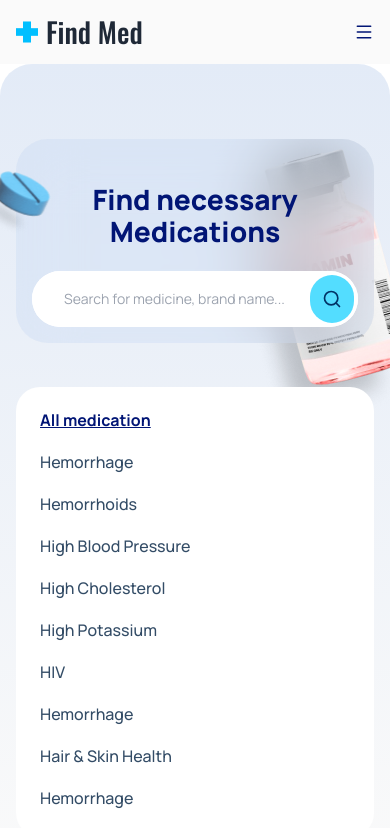
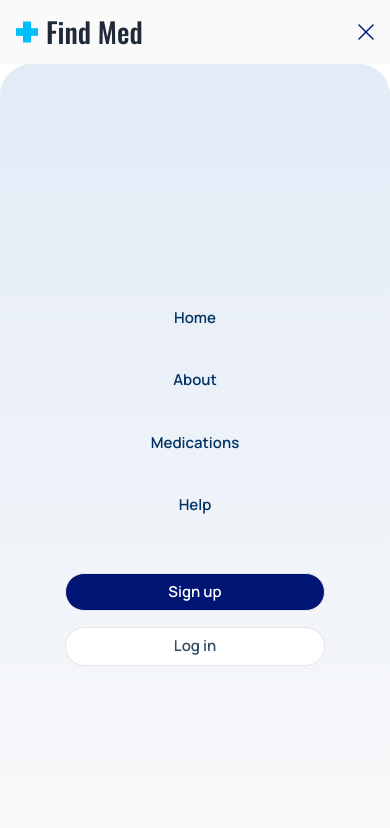
Before and after one commit to tanjilahmed7/jarina-pharmacy, a website: page list.html in a window 390 px wide. Both pictures are taken after a click on the button 364 px from the left and 32 px from the top of the page. Shown: the top 828 px of the page. Drawn offline with nearby package versions, Linux system fonts and the light colour scheme.

Commit message:
fix: list page scroll bar has been fixed

```diff
--- a/index.js
+++ b/index.js
@@ -44,11 +44,11 @@ var swiper3 = new Swiper(".mySwiper3", {
   },
   breakpoints: {
     0: {
-      slidesPerView: 1.5,
+      slidesPerView: 1,
       spaceBetween: 16,
     },
     375: {
-      slidesPerView: 1.5,
+      slidesPerView: 1.2,
       spaceBetween: 16,
     },
     640: {
--- a/list.html
+++ b/list.html
@@ -155,11 +155,11 @@
       </div>
 
       <div class="lg:hidden flex">
-        <button onclick="toggleFunc()" id="openMenuButton" class="block">
+        <button onclick="toggleFuncMenu()" id="openMenuButton" class="block">
           <img src="./assets/Frame 3.svg" alt="Menu Open" />
         </button>
 
-        <button onclick="toggleFunc()" id="closeMenuButton" class="hidden">
+        <button onclick="toggleFuncMenu()" id="closeMenuButton" class="hidden">
           <img src="./assets/menu.png" alt="Menu Close" />
         </button>
       </div>
@@ -168,7 +168,7 @@
     <!-- PRODUCT LIST HERO SECTION  -->
     <section>
       <div
-        class="relative flex flex-col items-center bg-gradient-to-b from-[#E3EBF7] to-[#FAFAFA] rounded-t-[32px] z-50 w-full "
+        class="relative flex flex-col items-center bg-gradient-to-b from-[#E3EBF7] to-[#FAFAFA] rounded-t-[32px] z-50 w-full"
       >
         <div class="w-full h-[283px] flex items-end justify-center relative ">
           <img
@@ -222,10 +222,10 @@
             </div>
           </div>
         </div>
-        <div class="lg:w-[1290px] w-full lg:h-[376px] h-[450px] my-10 lg:my-10  px-4 lg:px-0">
+        <div class="lg:w-[1290px] w-full lg:h-[376px] h-[450px] my-10 lg:my-10  px-4 lg:px-0 ">
 
           <div
-          class="lg:pt-8 pt-6 px-6 lg:px-8 w-full lg:w-full lg:h-full h-full  flex flex-col flex-nowrap lg:flex-wrap gap-6 overflow-scroll z-50  bg-[#FFFFFF] rounded-3xl "
+          class="lg:pt-8 pt-6 px-6 lg:px-8 w-full lg:w-full lg:h-full h-full  flex flex-col flex-nowrap lg:flex-wrap gap-6 overflow-y-scroll custom-scrollbar z-50  bg-[#FFFFFF] rounded-3xl "
         >
 
         <a
--- a/package.json
+++ b/package.json
@@ -16,6 +16,7 @@
     "tailwindcss": "^3.4.15"
   },
   "dependencies": {
-    "swiper": "^11.1.15"
+    "swiper": "^11.1.15",
+    "tailwind-scrollbar": "^3.1.0"
   }
 }
--- a/styles.css
+++ b/styles.css
@@ -104,3 +104,19 @@ input[type="number"]::-webkit-outer-spin-button {
 input[type="number"] {
   -moz-appearance: textfield;
 }
+
+.custom-scrollbar::-webkit-scrollbar {
+  width: 8px;
+  height: 40px;
+}
+
+.custom-scrollbar::-webkit-scrollbar-thumb {
+  background-color: #dde7f6;
+  border-radius: 150px;
+}
+
+.custom-scrollbar::-webkit-scrollbar-track {
+  background-color: transparent;
+  margin-top: 15px;
+  margin-bottom: 15px;
+}
--- a/tailwind.config.js
+++ b/tailwind.config.js
@@ -22,5 +22,5 @@ module.exports = {
 
     },
   },
-  plugins: [require("daisyui")],
+  plugins: [require("daisyui"), require('tailwind-scrollbar')],
 };
```
Also changed, not shown: about.html (+6 -2 lines), output.css, 1 other file.
